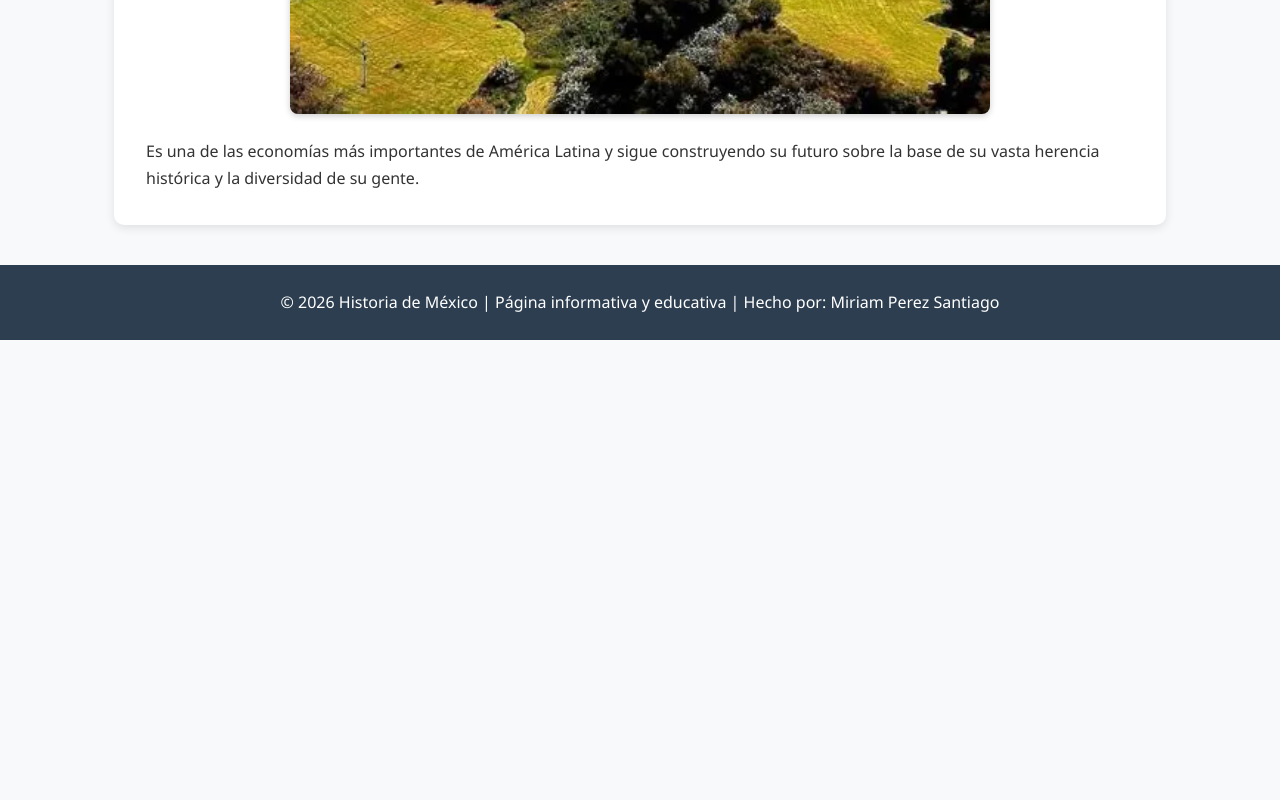
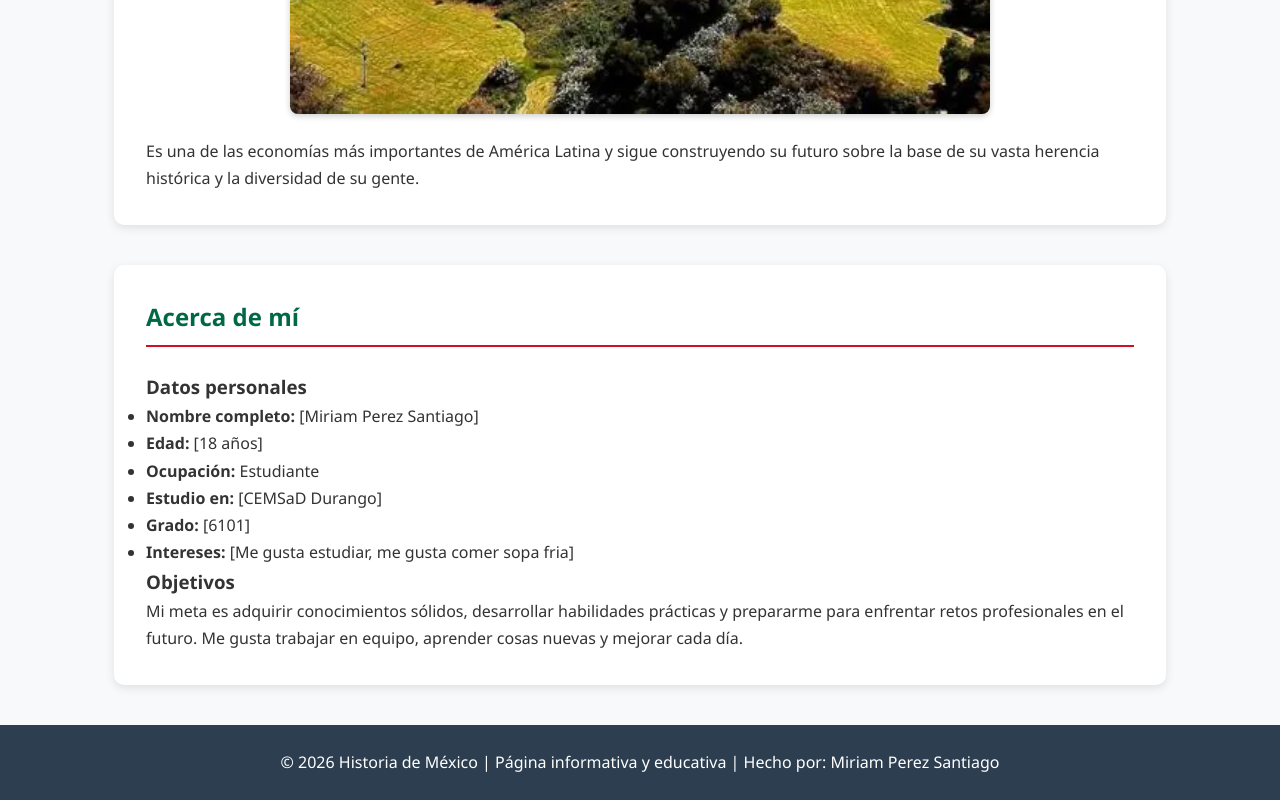
Before and after one commit to durango2320032001-collab/Historia_de_mexico, a plain HTML site: page index.html in a window 1280 px wide. Shown: the part 4942-5742 px from the top of the page. Before the commit the page ends 5282 px from the top, so only its background shows below. Drawn offline with Linux system fonts and the light colour scheme.

Commit message:
Update index.html

```diff
--- a/index.html
+++ b/index.html
@@ -188,6 +188,24 @@
             <p>Es una de las economías más importantes de América Latina y sigue construyendo su futuro sobre la base de su vasta herencia histórica y la diversidad de su gente.</p>
         </section>
 
+        <!-- Sección: Acerca de mí -->
+<section id="acerca-de-mi">
+  <h2>Acerca de mí</h2>
+  <div class="contenido-acerca">
+    <h3>Datos personales</h3>
+    <ul>
+      <li><strong>Nombre completo:</strong> [Miriam Perez Santiago]</li>
+      <li><strong>Edad:</strong> [18 años]</li>
+      <li><strong>Ocupación:</strong> Estudiante</li>
+      <li><strong>Estudio en:</strong> [CEMSaD Durango]</li>
+      <li><strong>Grado:</strong> [6101]</li>
+      <li><strong>Intereses:</strong> [Me gusta estudiar, me gusta comer sopa fria]
+    </ul>
+
+    <h3>Objetivos</h3>
+    <p>Mi meta es adquirir conocimientos sólidos, desarrollar habilidades prácticas y prepararme para enfrentar retos profesionales en el futuro. Me gusta trabajar en equipo, aprender cosas nuevas y mejorar cada día.</p>
+  </div>
+</section>
     </div>
 
     <!-- Pie de página -->
```
